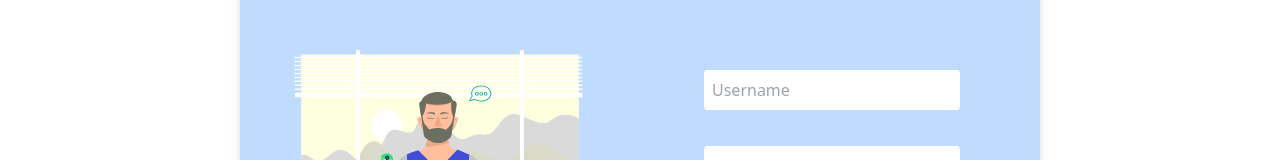
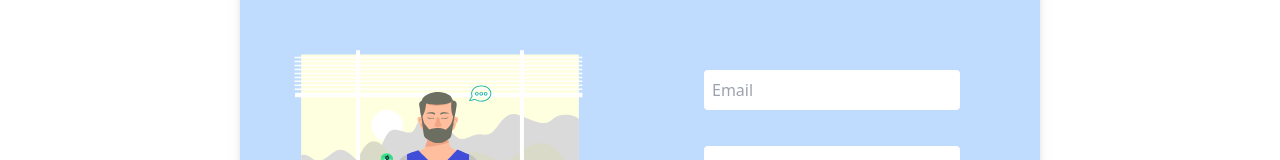
Before and after one commit to hellovaibhav/AcademiaStacks, a React (Create React App) app in the folder client/: page /login in a window 1280 px wide. Shown: the part 366-526 px from the top of the page. Built offline with nearby package versions, Linux system fonts and the light colour scheme.

Commit message:
connected login page to backend

```diff
--- a/client/src/pages/Login.jsx
+++ b/client/src/pages/Login.jsx
@@ -1,12 +1,12 @@
 import React, { useState } from "react";
 import { motion } from "framer-motion";
-import { Link } from "react-router-dom";
+import { Link, Navigate } from "react-router-dom";
 import axios from "axios";
 import Lottie from "lottie-react";
 import LoginAnimation from "../assets/Login2.json";
 const Login = () => {
   //url to go to
-  const url = "";
+  const url = "http://localhost:8800/api/auth/login";
   //useStates to hold input
   const [data, setdata] = useState({
     username: "",
@@ -19,11 +19,21 @@ const Login = () => {
     console.log(newdata);
   }
   //Function to handle submit
-  function submit(e) {
+  async function submit(e) {
+
     e.preventDefault();
-    axios.post(url, { data }).then((res) => {
-      console.log(res.data);
-    });
+
+    try {
+      const response = await axios.post(url, data)
+        .then((res) => {
+          console.log(res.data);
+          alert("You are logged in\n redirecting now...");
+          Navigate('/about')
+        });
+    }
+    catch (err) {
+      alert("invalid username or password");
+    }
   }
   return (
     <div className="min-h-[90vh] flex items-center justify-center">
@@ -44,10 +54,10 @@ const Login = () => {
           >
             <motion.input
               type="text"
-              id="username"
-              value={data.username}
+              id="email"
+              value={data.email}
               onChange={(e) => handleChange(e)}
-              placeholder="Username"
+              placeholder="Email"
               className="min-h-[2rem] w-64 rounded p-2 focus:bg-sky-100 focus:text-blue-500 focus:font-base "
               whileTap={{ scale: 0.98, transition: { duration: 0.1 } }}
             />
```
